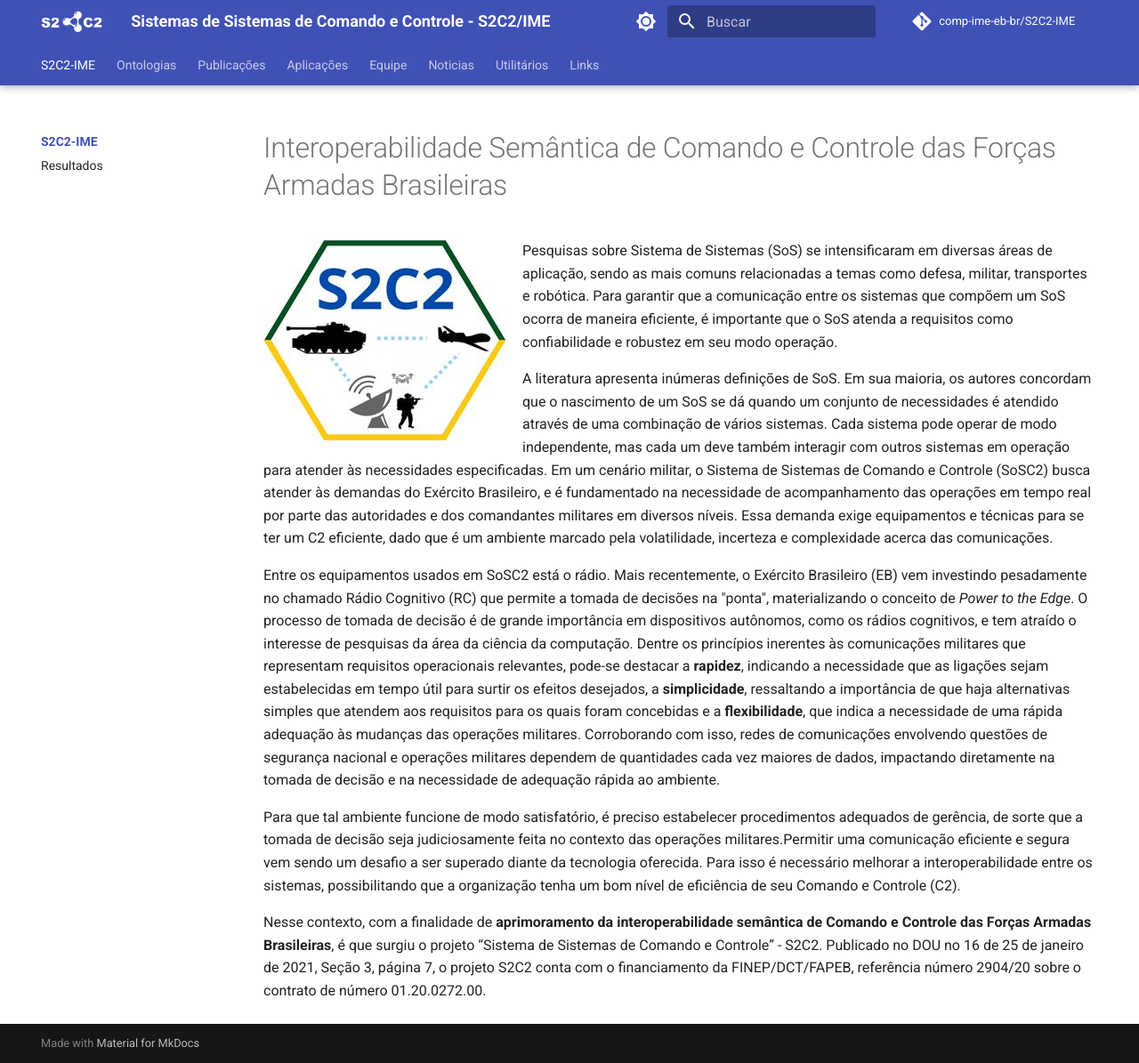
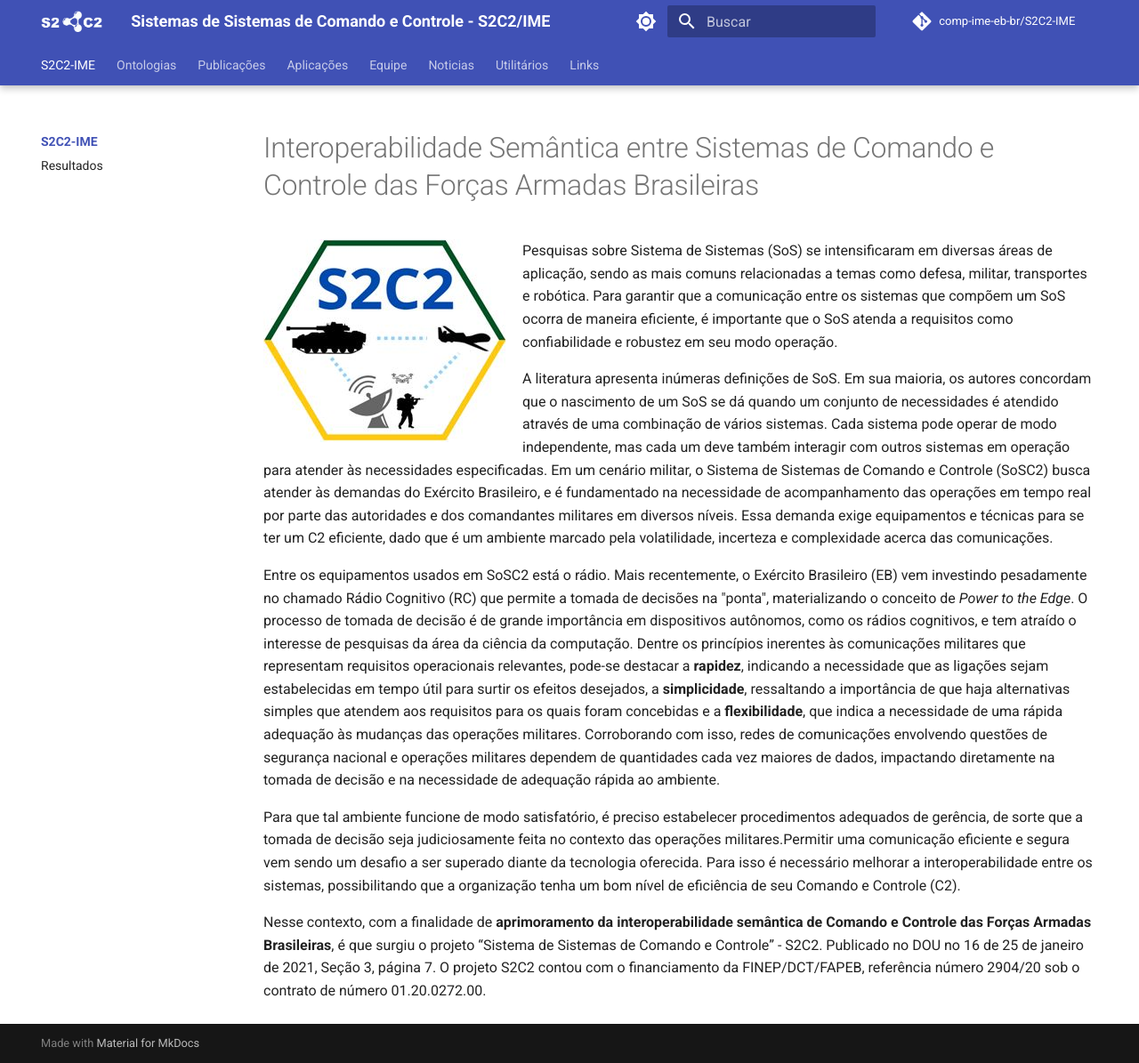
Before and after one commit to comp-ime-eb-br/S2C2-IME, an MkDocs documentation site: the page built from docs/index.md, in a window 1280 px wide and 1195 px high. Shown: the whole window at 89% size. Built offline with MkDocs 1.6.1 and Material for MkDocs 9.7.7, drawn with Linux system fonts in a browser that asks for light colours; comment, search, counter and statistics services are not loaded.

Commit message:
Update index.md

```diff
--- a/docs/index.md
+++ b/docs/index.md
@@ -2,7 +2,7 @@
 hide:
   - toc
 ---
-# Interoperabilidade Semântica de Comando e Controle das Forças Armadas Brasileiras
+# Interoperabilidade Semântica entre Sistemas de Comando e Controle das Forças Armadas Brasileiras
 
 ![](img/s2c2logo.png){ align=left }
 
@@ -20,4 +20,4 @@ com isso, redes de comunicações envolvendo questões de segurança nacional e
 
 Para que tal ambiente funcione de modo satisfatório, é preciso estabelecer procedimentos adequados de gerência, de sorte que a tomada de decisão seja judiciosamente feita no contexto das operações militares.Permitir uma comunicação eficiente e segura vem sendo um desafio a ser superado diante da tecnologia oferecida. Para isso é necessário melhorar a interoperabilidade entre os sistemas, possibilitando que a organização tenha um bom nível de eficiência de seu Comando e Controle (C2).
 
-Nesse contexto, com a finalidade de **aprimoramento da interoperabilidade semântica de Comando e Controle das Forças Armadas Brasileiras**, é que surgiu o projeto “Sistema de Sistemas de Comando e Controle” - S2C2. Publicado no DOU no 16 de 25 de janeiro de 2021, Seção 3, página 7, o projeto S2C2 conta com o financiamento da FINEP/DCT/FAPEB, referência número 2904/20 sobre o contrato de número 01.20.0272.00.
+Nesse contexto, com a finalidade de **aprimoramento da interoperabilidade semântica de Comando e Controle das Forças Armadas Brasileiras**, é que surgiu o projeto “Sistema de Sistemas de Comando e Controle” - S2C2. Publicado no DOU no 16 de 25 de janeiro de 2021, Seção 3, página 7. O projeto S2C2 contou com o financiamento da FINEP/DCT/FAPEB, referência número 2904/20 sob o contrato de número 01.20.0272.00.
```
